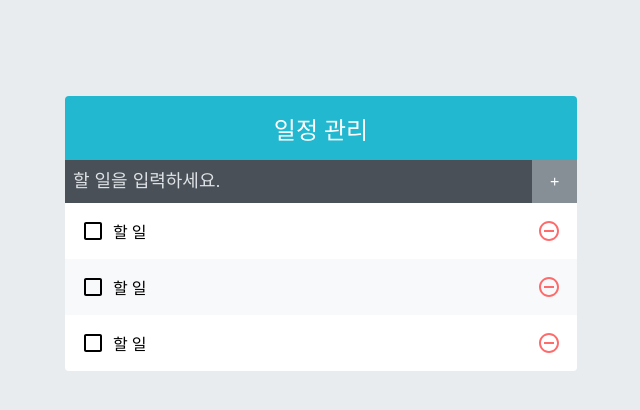
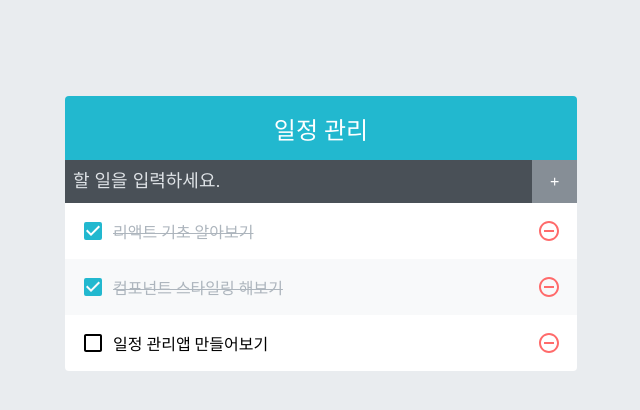
Before and after one commit to oreb88/react-todo-app, a React (Create React App) app: page / in a window 1280 px wide. Shown: the top 410 px of the page, without its empty margins (319-959 px from the left). Built offline with nearby package versions, Linux system fonts and the light colour scheme.

Commit message:
insert & remove

```diff
--- a/src/App.js
+++ b/src/App.js
@@ -2,14 +2,56 @@
 import TodoTemplate from './components/TodoTemplate';
 import TodoInsert from './components/TodoInsert';
 import TodoList from './components/TodoList';
+import { useCallback, useRef, useState } from 'react';
 
 function App() {
-  return (
-    <TodoTemplate>
-      <TodoInsert />
-      <TodoList />
-    </TodoTemplate>
-  );
+    const [todos, setTodos] = useState([
+        {
+            id: 1,
+            text: '리액트 기초 알아보기',
+            checked: true,
+        },
+        {
+            id: 2,
+            text: '컴포넌트 스타일링 해보기',
+            checked: true,
+        },
+        {
+            id: 3,
+            text: '일정 관리앱 만들어보기',
+            checked: false,
+        },
+    ]);
+
+    //고윳값으로 사용될 id
+    const nextId = useRef(4);
+
+    const onInsert = useCallback(
+        (text) => {
+            const todo = {
+                id: nextId.current,
+                text: text,
+                checked: false,
+            };
+
+            console.log(todo);
+
+            setTodos(todos.concat(todo));
+            nextId.current += 1;
+        },
+        [todos],
+    );
+
+    const onRemove = useCallback((id) => {
+        setTodos(todos.filter((todo) => todo.id !== id));
+    });
+
+    return (
+        <TodoTemplate>
+            <TodoInsert onInsert={onInsert} />
+            <TodoList todos={todos} onRemove={onRemove} />
+        </TodoTemplate>
+    );
 }
 
 export default App;
--- a/src/components/TodoInsert.js
+++ b/src/components/TodoInsert.js
@@ -1,10 +1,32 @@
 import './TodoInsert.scss';
 import { MdAdd } from 'react-icons/md';
+import { useCallback, useState } from 'react';
 
-const TodoInsert = () => {
+const TodoInsert = ({ onInsert }) => {
+    const [value, setValue] = useState('');
+
+    //함수를 한번 만들고 재사용하도록useCallback
+    const onChange = useCallback((e) => {
+        setValue(e.target.value);
+    }, []);
+
+    const onSubmit = useCallback(
+        (e) => {
+            onInsert(value);
+            setValue('');
+
+            e.preventDefault();
+        },
+        [onInsert, value],
+    );
+
     return (
-    <form className="TodoInsert">
-      <input placeholder="할 일을 입력하세요." />
+        <form className="TodoInsert" onSubmit={onSubmit}>
+            <input
+                placeholder="할 일을 입력하세요."
+                value={value}
+                onChange={onChange}
+            />
             <button type="submit">
                 <MdAdd />
             </button>
--- a/src/components/TodoList.js
+++ b/src/components/TodoList.js
@@ -1,14 +1,14 @@
 import './TodoList.scss';
 import TodoListItem from './TodoListItem';
 
-const TodoList = () => {
-  return (
-    <div color="TodoList">
-      <TodoListItem />
-      <TodoListItem />
-      <TodoListItem />
-    </div>
-  );
+const TodoList = ({ todos, onRemove }) => {
+    return (
+        <div color="TodoList">
+            {todos.map((todo) => (
+                <TodoListItem todo={todo} key={todo.id} onRemove={onRemove} />
+            ))}
+        </div>
+    );
 };
 
 export default TodoList;
--- a/src/components/TodoListItem.js
+++ b/src/components/TodoListItem.js
@@ -1,14 +1,22 @@
-import { MdCheckBoxOutlineBlank, MdRemoveCircleOutline } from 'react-icons/md';
+import {
+    MdCheckBox,
+    MdCheckBoxOutlineBlank,
+    MdRemoveCircleOutline,
+} from 'react-icons/md';
 import './TodoListItem.scss';
+import cn from 'classnames';
 
-const TodoListItem = () => {
+const TodoListItem = ({ todo, onRemove }) => {
+    const { id, text, checked } = todo;
+
     return (
         <div className="TodoListItem">
-      <div className="checkbox">
-        <MdCheckBoxOutlineBlank />
-        <div className="text">할 일</div>
+            <div className={cn('checkbox', { checked })}>
+                {checked ? <MdCheckBox /> : <MdCheckBoxOutlineBlank />}
+                <div className="text">{text}</div>
             </div>
-      <div className="remove">
+            <div className="remove" onClick={() => onRemove(id)}>
+                {/*onClick 을 함수내에서 실행하지 않으면 랜더링시 실행됨.*/}
                 <MdRemoveCircleOutline />
             </div>
         </div>
```
Also changed, not shown: 1 other file (tests, documents, lock files or other folders). Lines whose indentation alone changed are shown as unchanged.
